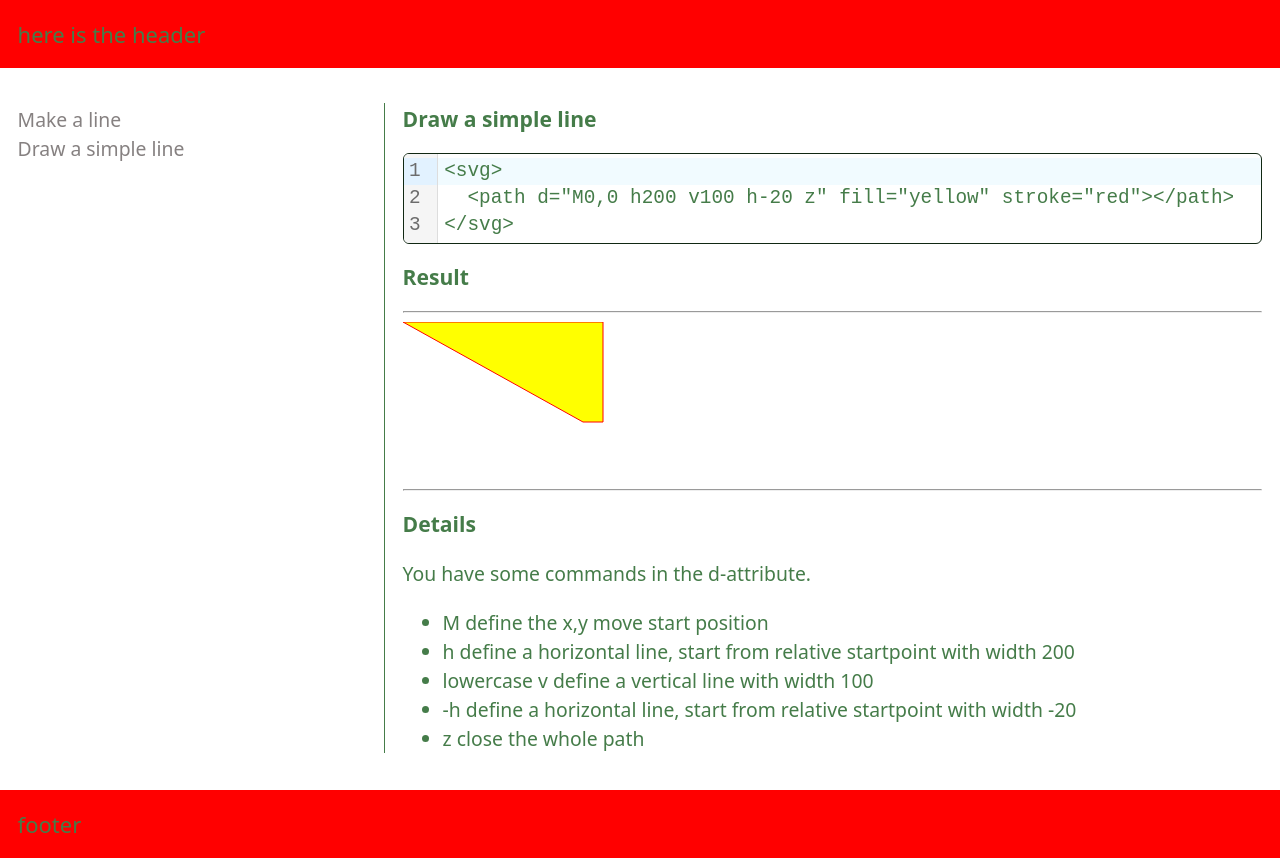
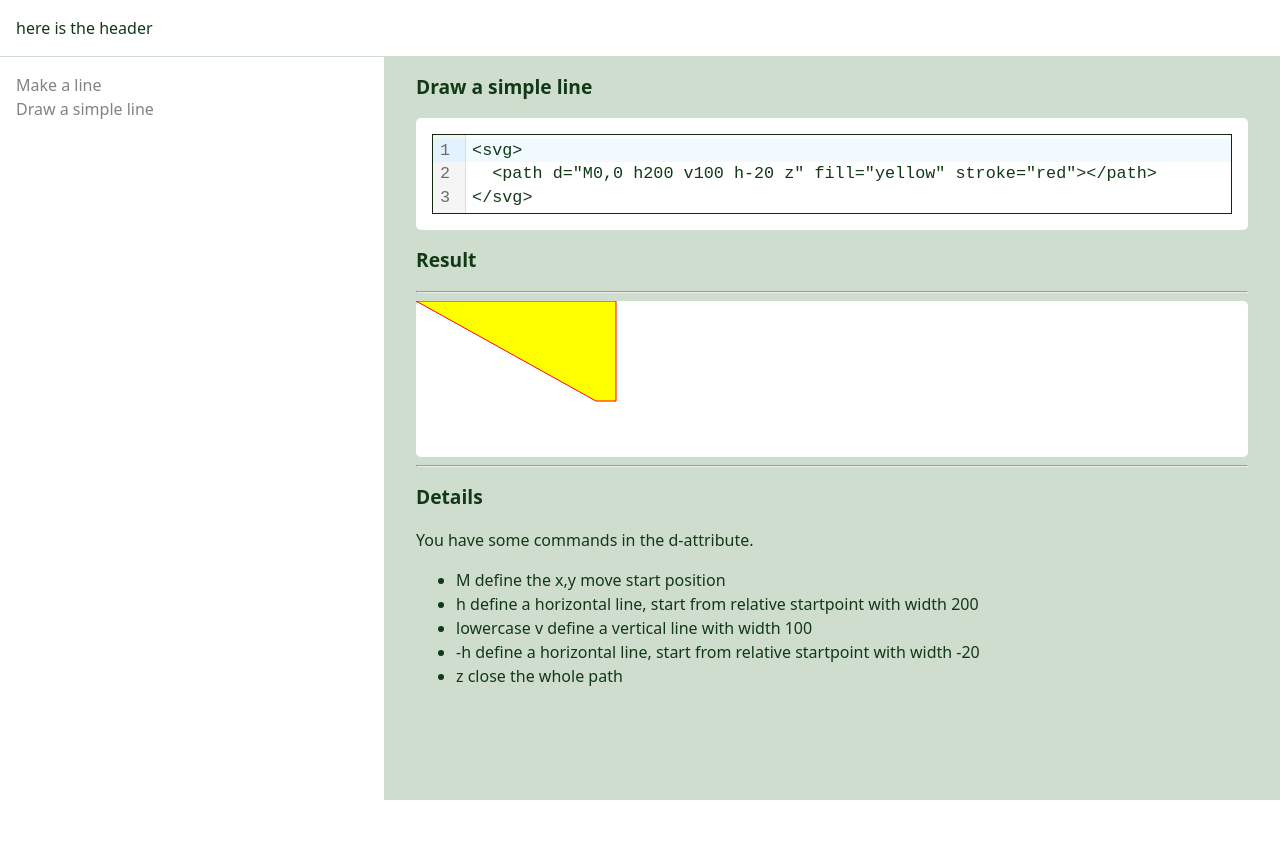
Before and after one commit to tronHeinz/learn-svg, a React (Vite) app: page /learn-svg/drawSimpleLine in a window 1280 px wide. After the commit the page ends 800 px from the top, so only its background shows below. Built offline with nearby package versions, Linux system fonts and the light colour scheme.

Commit message:
- adjust css and layout things - remove footer section

```diff
--- a/src/App.css
+++ b/src/App.css
@@ -4,12 +4,12 @@
   height: 100%;
 }
 
-html, body {
+html,
+body {
   padding: 0;
   margin: 0;
   height: 100%;
-  color: var(--primary-a40);
-  font-size: 1.1rem;
+  color: var(--primary-a70);
 }
 
 h2 {
--- a/src/components/Editor/editor.css
+++ b/src/components/Editor/editor.css
@@ -1,6 +1,5 @@
 .cm-editor {
-  font-size: 1.1rem;
   border: 1px solid var(--primary-a80);
-  border-radius: 6px;
-  overflow: hidden
+  overflow: hidden;
+  font-size: 1.05rem;
 }
--- a/src/components/RootLayout/RootLayout.tsx
+++ b/src/components/RootLayout/RootLayout.tsx
@@ -1,6 +1,6 @@
-import { Outlet } from "react-router-dom";
-import Navigation from "../Navigation";
-import styles from "./rootLayout.module.scss";
+import { Outlet } from 'react-router-dom';
+import Navigation from '../Navigation';
+import styles from './rootLayout.module.scss';
 
 const RootLayout = () => {
   return (
@@ -10,7 +10,6 @@ const RootLayout = () => {
         <Navigation />
         <Outlet />
       </main>
-      <footer>footer</footer>
     </div>
   );
 };
--- a/src/components/RootLayout/rootLayout.module.scss
+++ b/src/components/RootLayout/rootLayout.module.scss
@@ -1,26 +1,17 @@
 .container {
   display: flex;
   flex-direction: column;
-  gap: 1rem;
   height: 100%;
 }
 
 header {
   display: block;
-  background-color: red;
   padding: 1rem;
-  font-size: 1.25rem;
 }
 
 main {
   display: grid;
   grid-template-columns: 30% 1fr;
   flex: 1;
+  border-top: 1px solid var(--primary-a10);
 }
-
-footer {
-  display: block;
-  background-color: red;
-  padding: 1rem;
-  font-size: 1.25rem;
-}
--- a/src/index.css
+++ b/src/index.css
@@ -1,5 +1,5 @@
 :root {
-  font-family: system-ui, Avenir, Helvetica, Arial, sans-serif;
+  font-family: Avenir, system-ui, Helvetica, Arial, sans-serif;
   line-height: 1.5;
   font-weight: 400;
 
--- a/src/pages/DrawLine.tsx
+++ b/src/pages/DrawLine.tsx
@@ -1,14 +1,7 @@
-import { useRef, useEffect } from "react";
-import Editor from "../components/Editor";
+import { useRef, useEffect } from 'react';
+import Editor from '../components/Editor';
 
-import styles from "./pages.module.scss";
-
-const pageData = [
-  {
-    title: "draw a simple line",
-    sourceCode: `asda`,
-  },
-];
+import styles from './pages.module.scss';
 
 const DrawLine = () => {
   const editorRef = useRef(null);
@@ -23,15 +16,15 @@ const DrawLine = () => {
   }, [defaultCode]);
 
   return (
-    <section>
-      <div className={styles.container}>
+    <div className={styles.container}>
+      <section>
         <h2>Draw a simple line</h2>
         {/* <img src="/learn-svg/assets/dummy-1280x720-White.jpg" /> */}
         <div className={styles.code}></div>
-        <div className={styles.editor} ref={editorRef}></div>
+        <div className={styles.inputEditor} ref={editorRef}></div>
         <h2>Result</h2>
         <hr />
-        <div ref={outputRef}></div>
+        <div className={styles.outputEditor} ref={outputRef}></div>
         <hr />
         <h2>Details</h2>
         <p>You have some commands in the d-attribute.</p>
@@ -48,8 +41,8 @@ const DrawLine = () => {
           </li>
           <li>z close the whole path</li>
         </ul>
-      </div>
-    </section>
+      </section>
+    </div>
   );
 };
 
--- a/src/pages/pages.module.scss
+++ b/src/pages/pages.module.scss
@@ -1,5 +1,13 @@
 .container {
-  padding: 0 1rem;
-  display: block;
-  border-left: 1px solid var(--primary-a40);
+  background-color: var(--primary-a10);
+  padding: 0 2rem;
 }
+.inputEditor {
+  background: var(--primary-a0);
+  padding: 1rem;
+  border-radius: 5px;
+}
+.outputEditor {
+  background: var(--primary-a0);
+  border-radius: 5px;
+}
```
